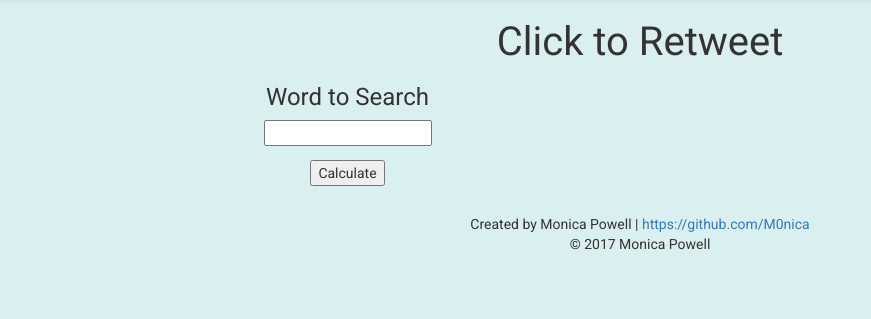
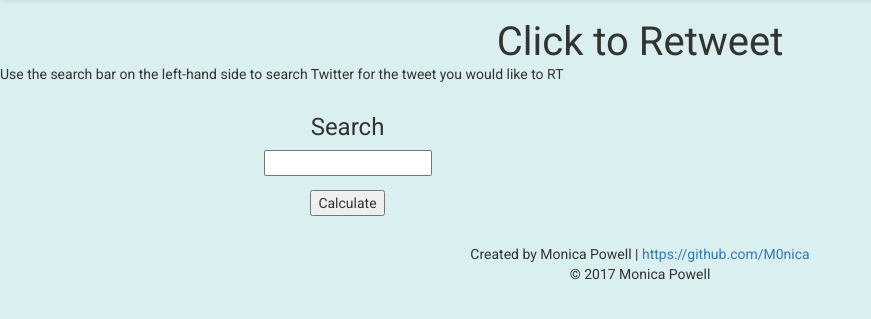
Before and after one commit to M0nica/click_to_retweet, a Flask app: page / in a window 1280 px wide. Shown: the part 50-369 px from the top of the page, without its empty margins (0-871 px from the left). Run offline with Flask 2, Linux system fonts and the light colour scheme; some libraries are stand-ins or nearby versions.

Commit message:
click button for specific tweet to get the click to RT LINK or click tweet directly

```diff
--- a/app.py
+++ b/app.py
@@ -19,13 +19,21 @@ def hello():
 
 def getTweets():
     word_to_search = format(request.form['word_to_search'])
-    response = twitter.search(q=word_to_search + " -filter:retweets", result_type="recent", count=5)
+    response = twitter.search(q=word_to_search + " -filter:retweets", result_type="recent", count=10)
     try:
         tweet_list = []
+        id_num = 0
         for tweet in response['statuses']:
-            tweet['text'] = "<div class='twitter-tweet'>"+ Twython.html_for_tweet(tweet) + '<a href="https://twitter.com/intent/retweet?tweet_id=' + tweet["id_str"] + '">Click to RT</a></div>'
+
+
+            tweet['text'] = "<div class='twitter-tweet'>"+ Twython.html_for_tweet(tweet) + '</div>'
             # print(tweet["text"], tweet["id_str"])
             tweet_list.append(tweet['text'])
+
+
+            ctt_text_area = '<a href="https://twitter.com/intent/retweet?tweet_id=' + tweet["id_str"] + '">Click to RT</a> <button onclick="toggleLink(id)" id="button-'+ str(id_num)+'"type="button">Get Click to RT Link</button> <div style="display: none;"><textarea rows="4" cols="50" id="button-'+ str(id_num)+'">' + "https://twitter.com/intent/retweet?tweet_id=" + tweet["id_str"] + '</textarea> <p>Share this link. When clicked it will prompt people to RT the specified tweet.</p></div>'
+            tweet_list.append(ctt_text_area)
+            id_num = id_num + 1
 
         if len(tweet_list) > 0:
             results = " <br> ".join(tweet_list)
--- a/templates/layout.html
+++ b/templates/layout.html
@@ -12,6 +12,19 @@
 
 <link href="https://fonts.googleapis.com/css?family=Roboto" rel="stylesheet">
 <link rel = "stylesheet" type= "text/css" href= "{{ url_for('static',filename='css/styles.css') }}">
+<script type="text/javascript">
+function toggleLink(id) {
+    var x = document.getElementById(id).nextElementSibling;
+    //var x = getElementById(id).nextSibling.innerHTML;
+    var button = document.getElementById(id);
+    if (x.style.display === 'none') {
+        x.style.display = 'block';
+        button.innerHTML = "Hide Click to RT Link";
+    } else {
+        button.innerHTML = "Get Click to RT Link";
+        x.style.display = 'none';
+    }
+}</script>
 </head>
 <nav class="navbar navbar-default navbar-fixed-top">
   <div class="container">
@@ -21,6 +34,7 @@
 
 <body>
   <h1>Click to Retweet</h1>
+  <p>Use the search bar on the left-hand side to search Twitter for the tweet you would like to RT</p>
 
   <div class="container">
     <div class="row">
@@ -28,7 +42,7 @@
 
       <form action="/entry" method="POST">
 
-        <h3>Word to Search</h3>
+        <h3>Search</h3>
         <input name="word_to_search" type="string" required>
 
 
```
